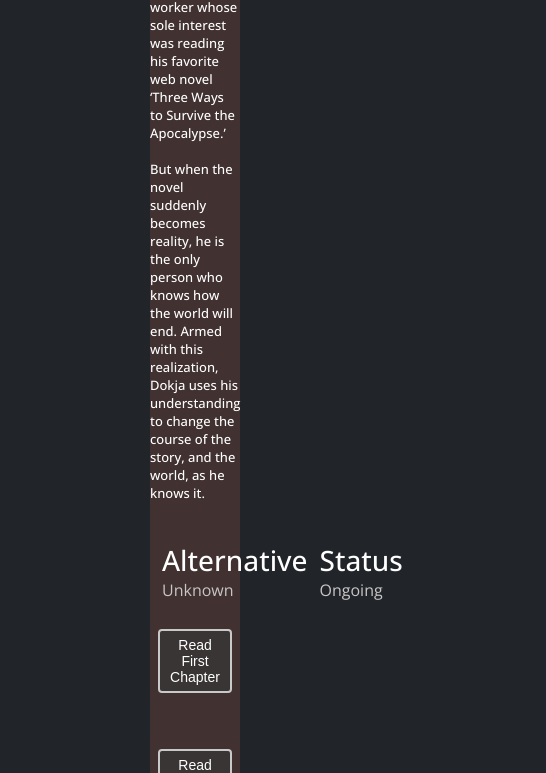
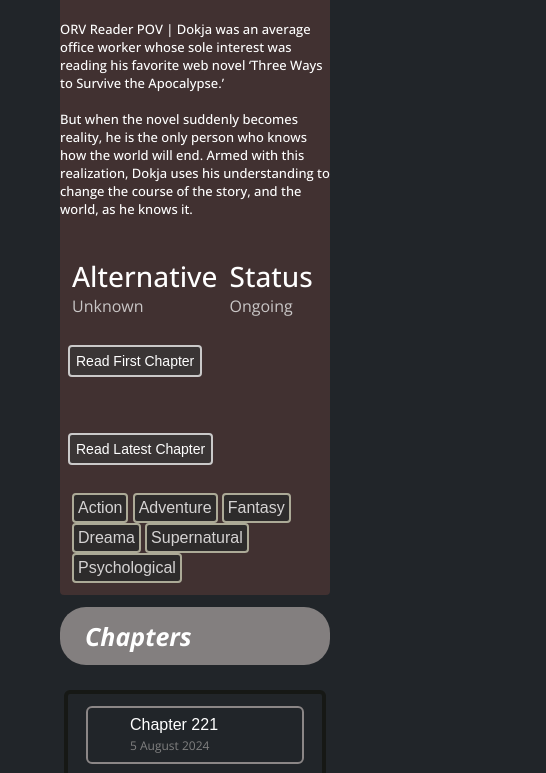
Before and after one commit to saurabh123swh/Omniscient, a plain HTML site: page index.html in a window 390 px wide. Shown: the part 485-1258 px from the top of the page, 546 px wide, since content can reach past the window. Drawn offline with nearby package versions, Linux system fonts and the light colour scheme; files whose address does not match are found by name.

Commit message:
Update index.css

```diff
--- a/cssstyle/index.css
+++ b/cssstyle/index.css
@@ -88,3 +88,10 @@ a{
   border-radius:6px;
   margin-top:4px;
 }
+
+
+@media (max-width:1000px) {
+  body{
+    padding: 0 60px;
+  }
+}
```
